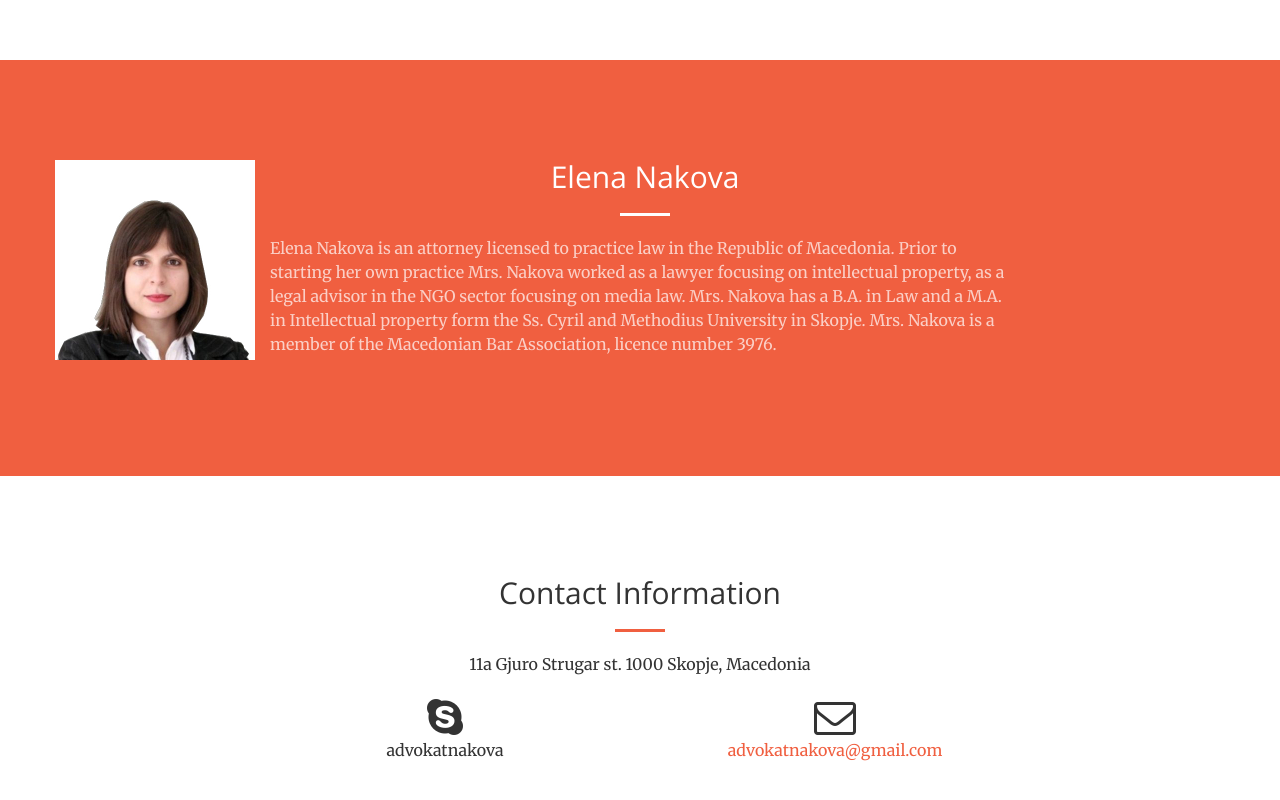
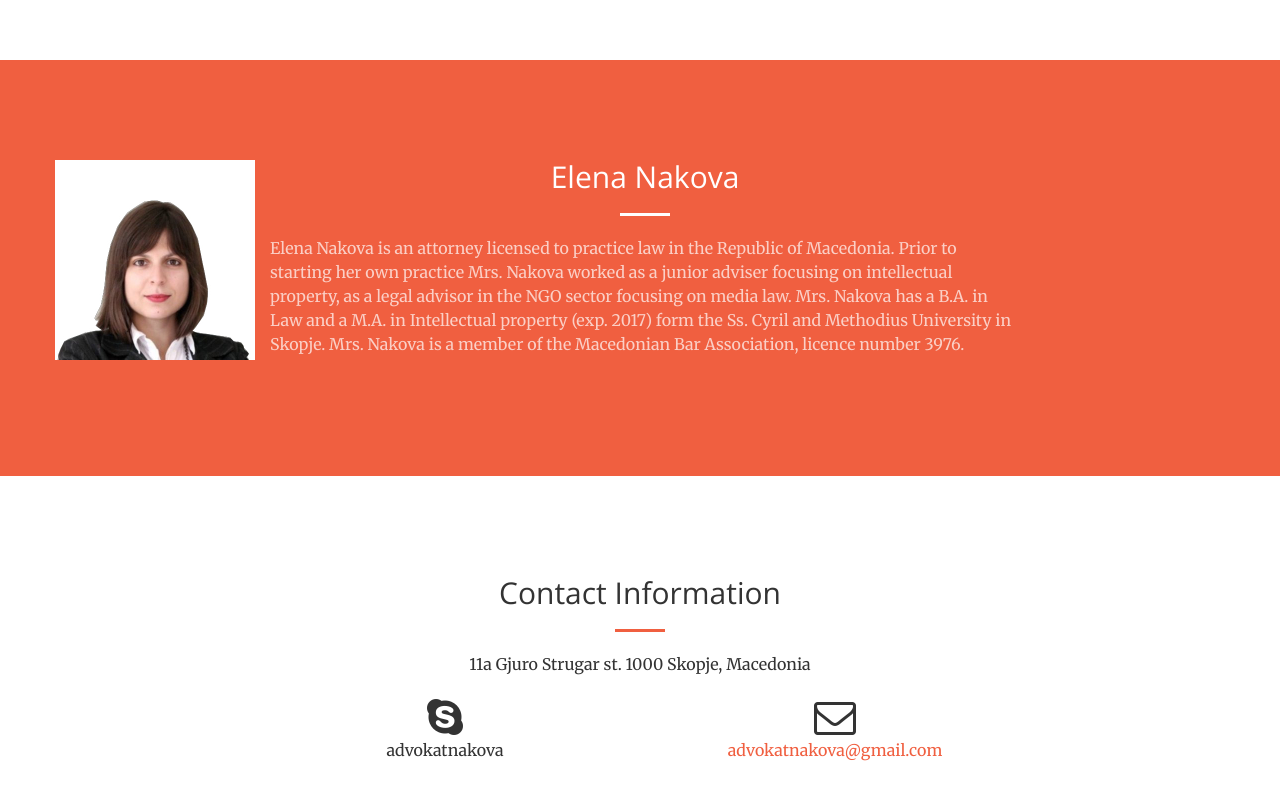
Before and after one commit to novica/aen, a website: page index.html in a window 1280 px wide. Shown: the part 1220-2020 px from the top of the page. Drawn offline with nearby package versions, Linux system fonts and the light colour scheme.

Commit message:
Update index.html

```diff
--- a/index.html
+++ b/index.html
@@ -135,7 +135,7 @@ of industrial property</p>
                     <hr class="light">
                     </div>
                     <div class="col-lg-8 text-left">
-                    <p class="text-faded">Elena Nakova is an attorney licensed to practice law in the Republic of Macedonia. Prior to starting her own practice Mrs. Nakova worked as a lawyer focusing on intellectual property, as a legal advisor in the NGO sector focusing on media law. Mrs. Nakova has a B.A. in Law and a M.A. in Intellectual property form the Ss. Cyril and Methodius University in Skopje. Mrs. Nakova is a member of the Macedonian Bar Association, licence number 3976. </p>
+                    <p class="text-faded">Elena Nakova is an attorney licensed to practice law in the Republic of Macedonia. Prior to starting her own practice Mrs. Nakova worked as a junior adviser focusing on intellectual property, as a legal advisor in the NGO sector focusing on media law. Mrs. Nakova has a B.A. in Law and a M.A. in Intellectual property (exp. 2017) form the Ss. Cyril and Methodius University in Skopje. Mrs. Nakova is a member of the Macedonian Bar Association, licence number 3976. </p>
                     <!-- <a href="#services" class="page-scroll btn btn-default btn-xl sr-button">Get Started!</a> -->
                 </div>
             </div>
```
